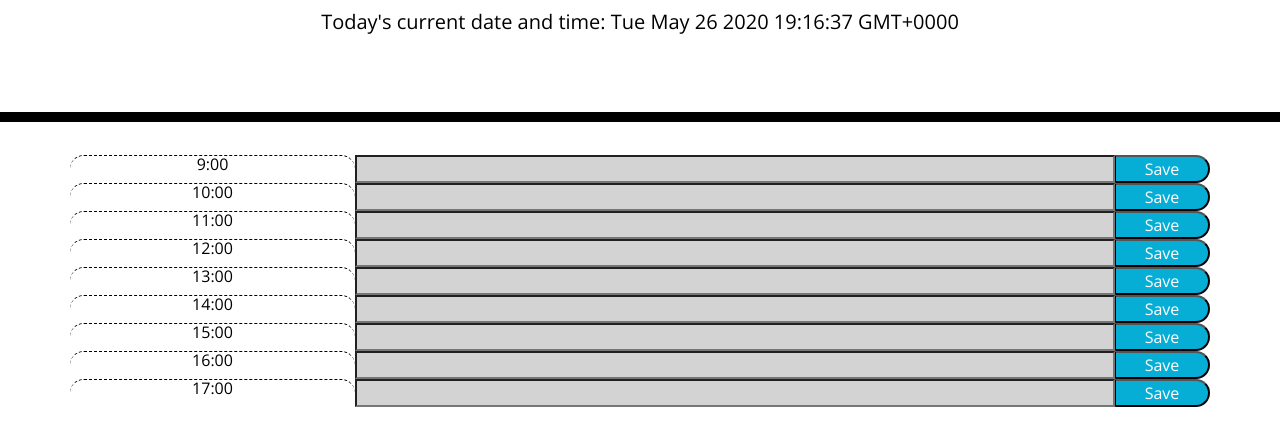
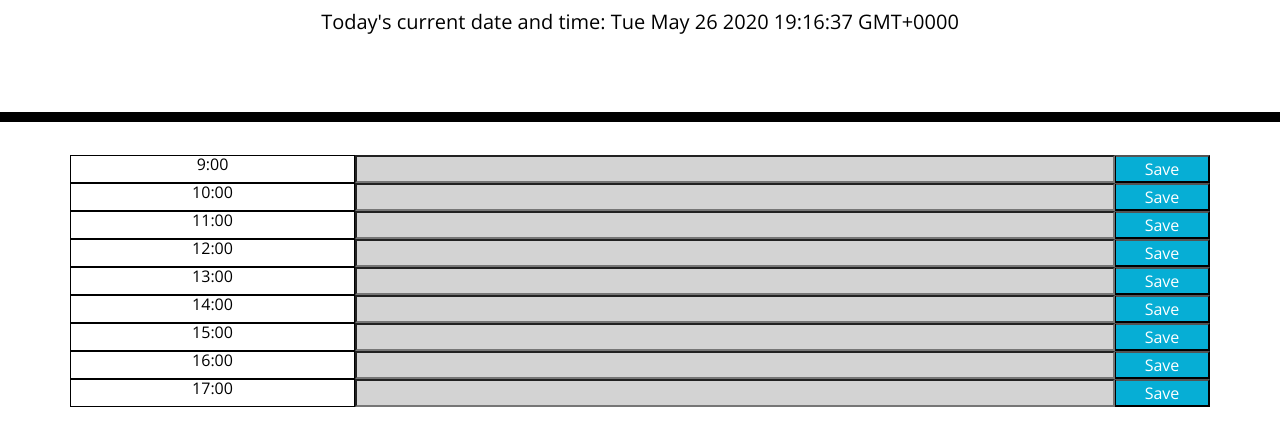
Before and after one commit to brer4449/Scheduler, a plain HTML site: page index.html in a window 1280 px wide. Shown: the part 182-628 px from the top of the page. Drawn offline with nearby package versions, Linux system fonts and the light colour scheme.

Commit message:
cleaned up code

```diff
--- a/CSS/style.css
+++ b/CSS/style.css
@@ -27,7 +27,7 @@ textarea {
 
 .time-block {
   text-align: center;
-  border-radius: 15px;
+  /* border-radius: 15px; */
 }
 
 .row {
@@ -39,33 +39,28 @@ textarea {
 .hour {
   background-color: #ffffff;
   color: #000000;
-  border-top: 1px dashed #000000;
+  border: 1px solid black;
 }
 
 .past {
   background-color: #d3d3d3;
-  /* color: white; */
 }
 
 .present {
   background-color: #ff6961;
-  /* color: white; */
 }
 
 .future {
   background-color: #77dd77;
-  /* color: white; */
 }
 
 .saveBtn {
   border-left: 1px solid black;
-  border-top-right-radius: 15px;
-  border-bottom-right-radius: 15px;
   background-color: #06aed5;
   color: white;
 }
 
-.saveBtn i:hover {
-  font-size: 20px;
+.saveBtn:hover {
+  font-size: 18px;
   transition: all 0.3s ease-in-out;
 }
--- a/JS/app.js
+++ b/JS/app.js
@@ -1,7 +1,7 @@
 let today = moment();
 $("#currentDay").text(`Today's current date and time: ${today}`);
 let currentHour = moment().format("H");
-//Need to parse that if we want to be able to work with numbers
+//Need to parse so that if we want to be able to work with numbers we can
 currentHour = parseInt(currentHour);
 $(document).ready(function () {
   let row = $("<div>");
@@ -9,17 +9,17 @@ $(document).ready(function () {
   $(".container").append(row);
   let time = [9, 10, 11, 12, 13, 14, 15, 16, 17];
   //For loop to dynamically create columns of numbers, input fields, and save buttons
-  function renderPage() {
+  renderPage = () => {
     for (let i = 0; i < 9; i++) {
       let timeDiv = $("<div>");
       timeDiv.addClass("hour col-3 time-block").text(`${time[i]}:00`);
       row.append(timeDiv);
 
       let inputTag = $("<input>");
-      //setting attribute of data to be the current interation of i (numbers 0-8)
+      //setting attribute of data to be the current iteration of i (numbers 0-8)
       inputTag.attr("data", `${i}`).addClass("col-8");
       let tasks = localStorage.getItem(`tasks${i}`);
-      inputTag.val(tasks)
+      inputTag.val(tasks);
       row.append(inputTag);
 
       //if statement to dynamically change the color of the input field by adding class names
@@ -32,7 +32,7 @@ $(document).ready(function () {
       }
 
       let saveBtn = $("<button>");
-      //setting attribute of data to be the current interation of i (numbers 0-8)
+      //setting attribute of data to be the current iteration of i (numbers 0-8)
       saveBtn.text("Save").attr("data", `${i}`).addClass("saveBtn col-1");
       row.append(saveBtn);
 
@@ -44,7 +44,7 @@ $(document).ready(function () {
           localStorage.setItem(`tasks${i}`, userInput);
         }
       });
-    };
+    }
   };
   renderPage();
 });
--- a/index.html
+++ b/index.html
@@ -25,12 +25,12 @@
   <body>
     <header class="jumbotron">
       <h1 class="display-3 text-center">Work Day Scheduler</h1>
-      <p class="lead text-center">A simple calendar app for scheduling your work day</p>
+      <p class="lead text-center">
+        A simple calendar app for scheduling your work day
+      </p>
       <p id="currentDay" class="lead text-center"></p>
     </header>
-    <div class="container">
-      <!-- Timeblocks go here -->
-    </div>
+    <div class="container"></div>
 
     <script src="https://code.jquery.com/jquery-3.4.1.min.js"></script>
     <script src="https://cdnjs.cloudflare.com/ajax/libs/moment.js/2.24.0/moment.min.js"></script>
```
